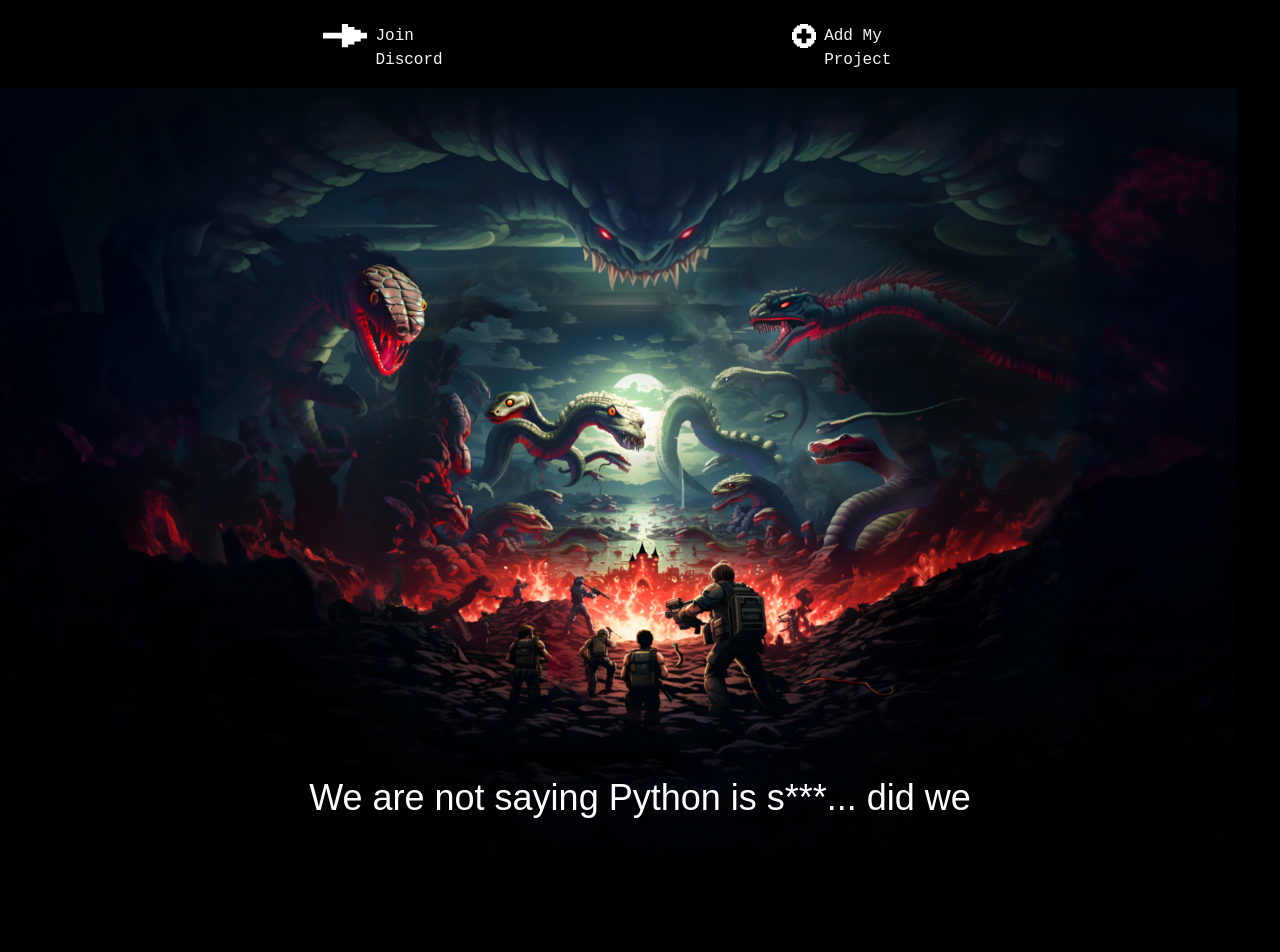
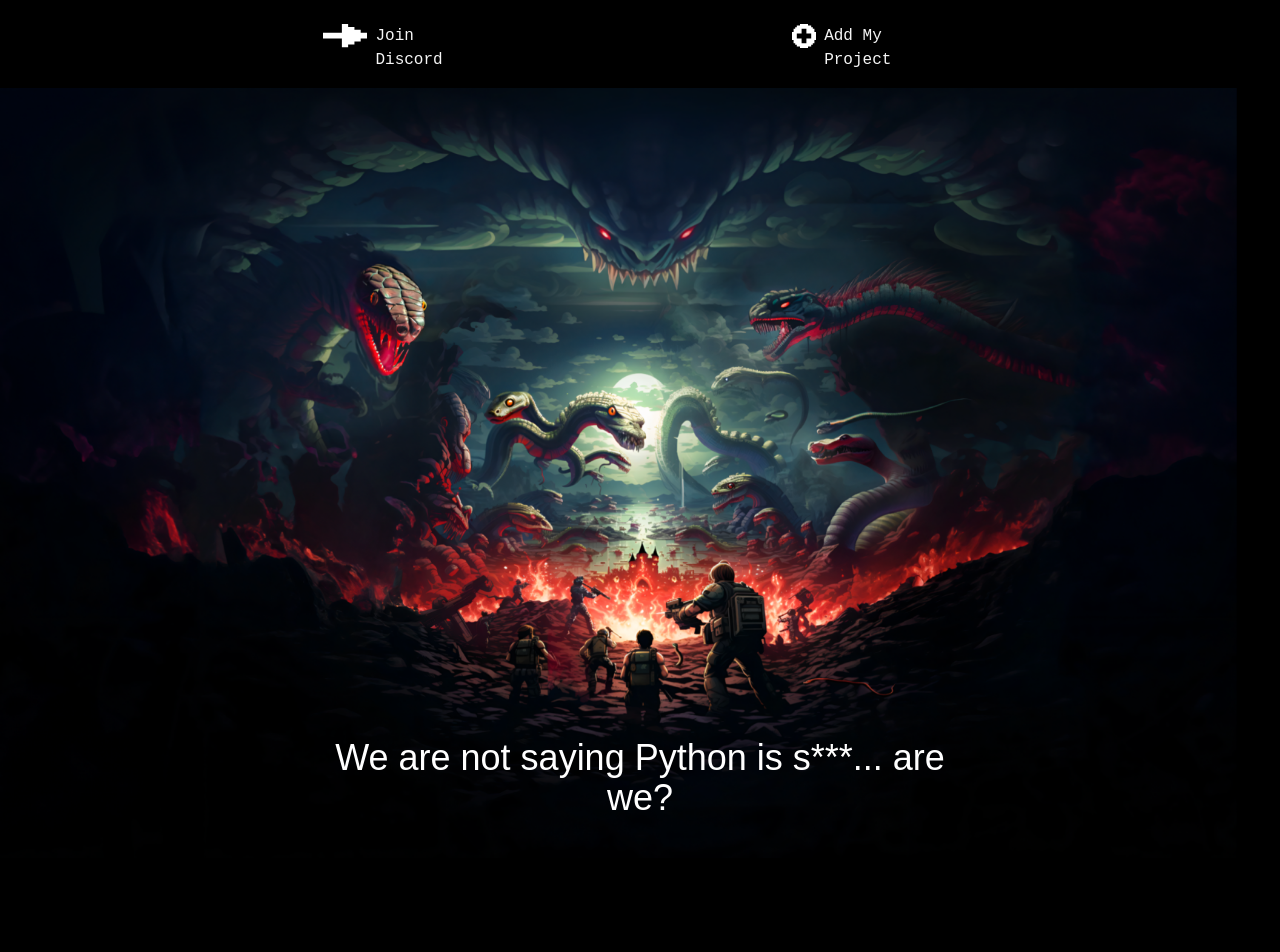
Before and after one commit to NickSeagull/dethronepython-website, a React (Create React App) app: page / in a window 1280 px wide. Shown: the top 952 px of the page. Built offline with nearby package versions, Linux system fonts and the light colour scheme.

Commit message:
Fix typo

```diff
--- a/src/components/Intro.tsx
+++ b/src/components/Intro.tsx
@@ -20,7 +20,7 @@ const Intro: React.FC = () => {
         <img src="hell_monsters_background.png" alt="Background" className="w-25" />
         <div className="flex justify-center items-center md:absolute md:inset-auto md:bottom-10 ml-4 mr-4">
           <span className="font-silkscreen text-center md:text-4xl text-2xl text-white md:max-w-2xl">
-              We are not saying Python is s***... did we
+              We are not saying Python is s***... are we?
           </span>
         </div>
       </div>
```
